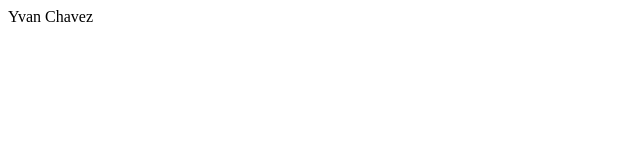
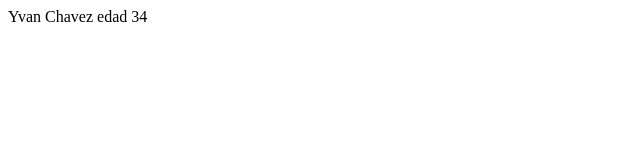
Before and after one commit to yvanchavez/proyecto-x, a plain HTML site: page index.html in a window 1280 px wide. Shown: the full height of the page, 0-640 px from the left. Drawn offline with Linux system fonts and the light colour scheme.

Commit message:
creando index e index2

```diff
--- a/index.html
+++ b/index.html
@@ -1,3 +1,4 @@
 <p>
   Yvan Chavez
+  edad 34
 </p>
```
Also changed, not shown: index2.html (added).
